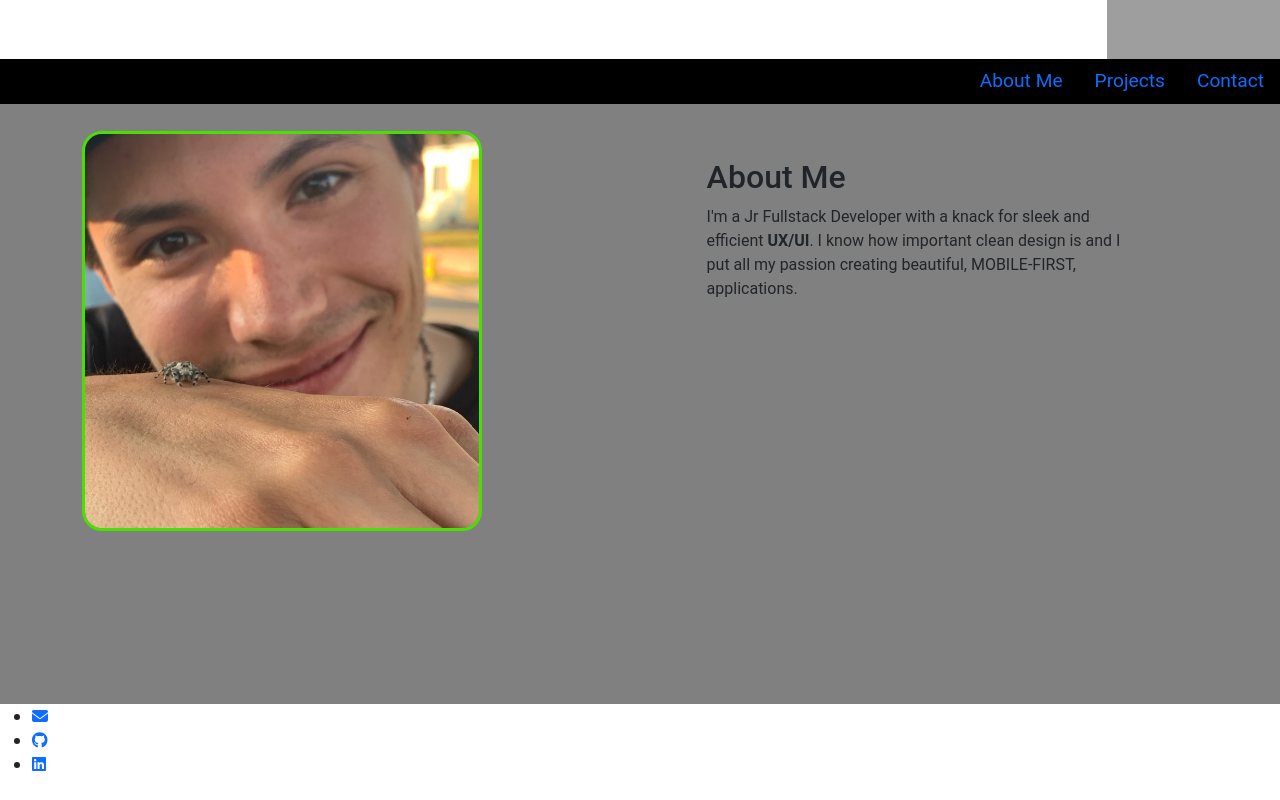
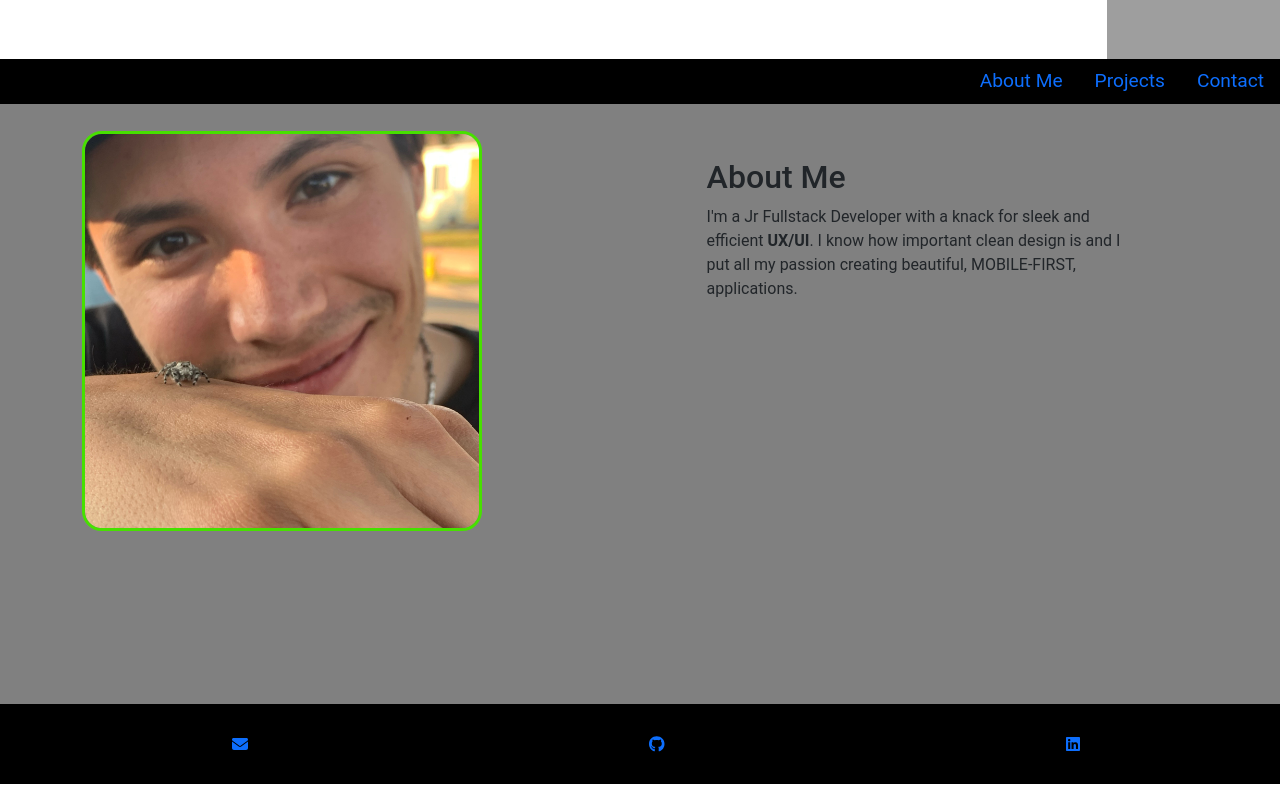
Before and after one commit to derekmedrano/react-portfolio, a React (Vite) app: page / in a window 1280 px wide. Shown: the part 241-1041 px from the top of the page. Built offline with nearby package versions, Linux system fonts and the light colour scheme; grey boxes are pictures that could not be loaded.

Commit message:
created basic footer

```diff
--- a/src/components/Footer.jsx
+++ b/src/components/Footer.jsx
@@ -5,6 +5,8 @@
 import { faEnvelope} from '@fortawesome/free-solid-svg-icons';
 import { faGithub } from '@fortawesome/free-brands-svg-icons';
 import { faLinkedin } from '@fortawesome/free-brands-svg-icons';
+
+import '../utils/Footer.css'
 
 const Footer = () =>{
     return (
--- /dev/null
+++ b/src/utils/Footer.css
@@ -0,0 +1,8 @@
+.footer {
+    background-color: black;
+    min-height: 10vh;
+    display: flex;
+    justify-content: space-around;
+    align-items: center;
+    list-style-type: none;
+}
```
